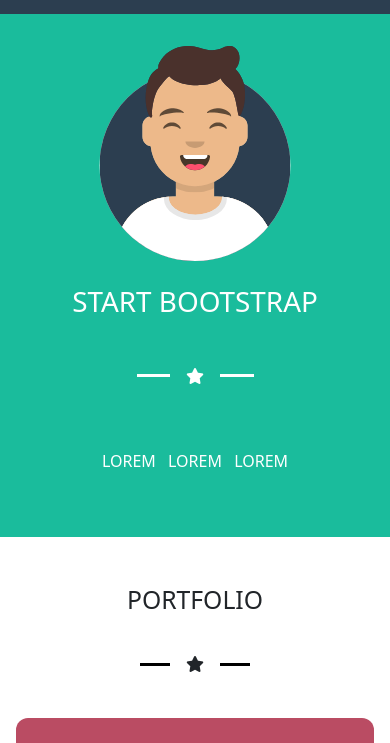
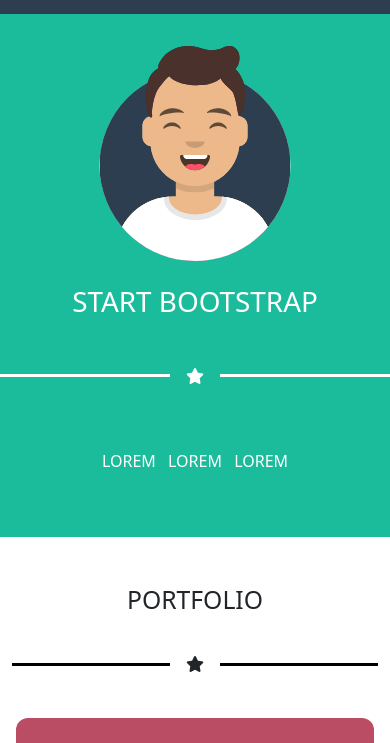
Before and after one commit to Vale2197/html-css-bootstrap-freelancer, a plain HTML site: page index.html in a window 390 px wide. Shown: the part 74-817 px from the top of the page. Drawn offline with nearby package versions, Linux system fonts and the light colour scheme.

Commit message:
aggiunta "star" responsive

```diff
--- a/style.css
+++ b/style.css
@@ -233,6 +233,15 @@ footer .freelancer .color {
     #jumbo .jumbo-cont {
         width: 100%!important;
     }
+
+    .star {
+        height: 3px;
+        margin: 3rem auto;
+        width: 100%;
+        display: flex;
+        justify-content: center;
+        align-items: center;
+    }
 }
 /* /SMALL SCREEN */
 
```
